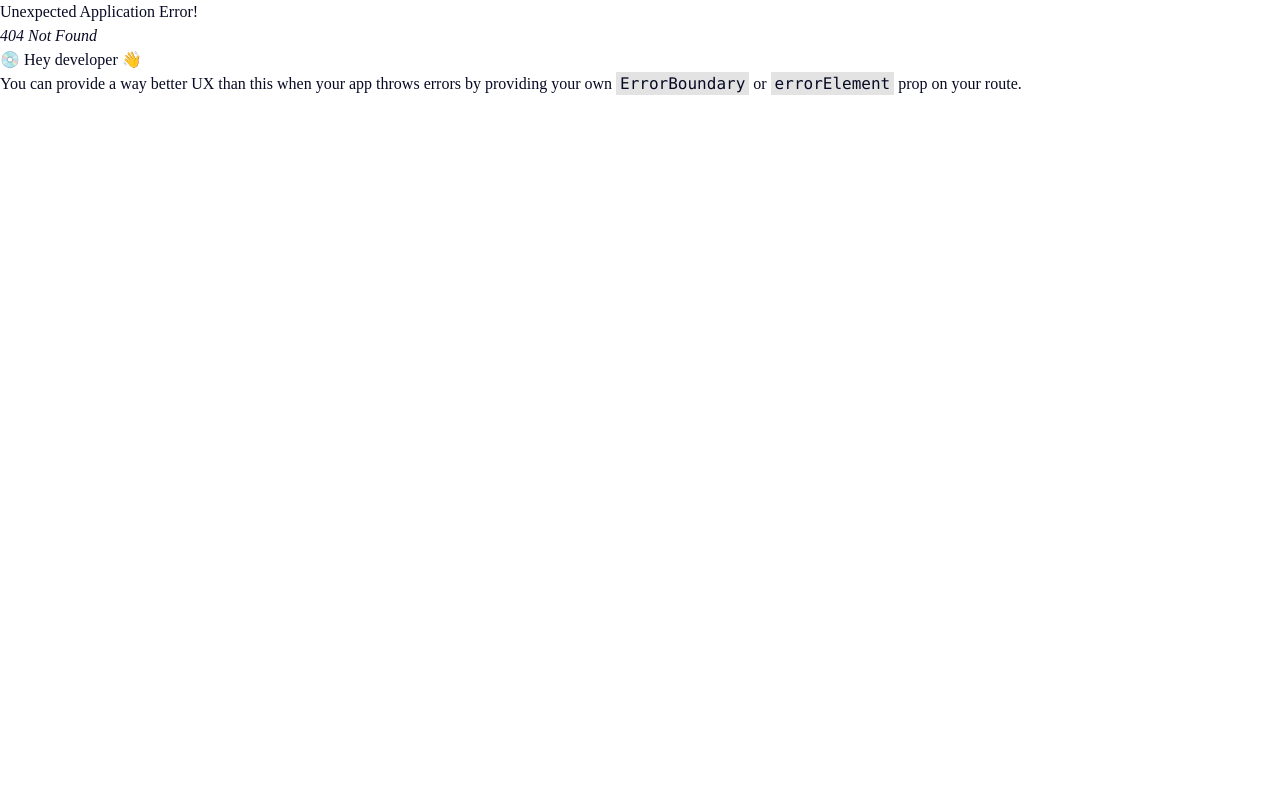
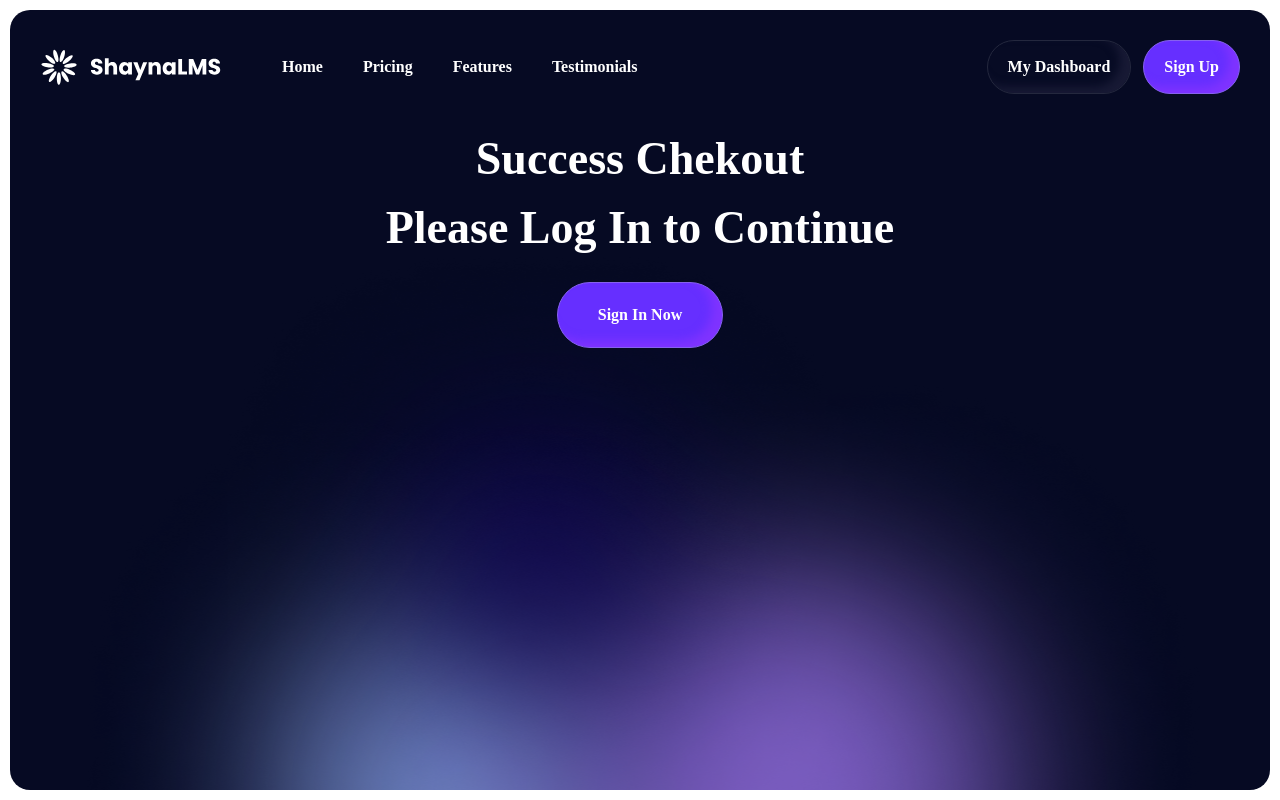
Before and after one commit to NajibAlfarizi/fe-lms, a React (Vite) app: page /success-checkout in a window 1280 px wide. Before the commit this address had no page. Built offline with nearby package versions, Linux system fonts and the light colour scheme.

Commit message:
add SuccessCheckOut page and update router configuration

```diff
--- /dev/null
+++ b/src/pages/SuccesCheckOut/index.jsx
@@ -0,0 +1,40 @@
+import { Link } from "react-router";
+import Navbar from "../../components/Navbar";
+
+export default function SuccessCheckOutPage() {
+  return (
+    <div className="relative flex flex-col flex-1 p-[10px]">
+      <div className="absolute w-[calc(100%-20px)] min-h-[calc(100vh-20px)] h-[calc(100%-20px)] bg-[#060A23] -z-10 rounded-[20px]">
+        <img
+          src="/assets/images/backgrounds/background-glow.png"
+          className="absolute bottom-0 transform -translate-x-1/2 left-1/2"
+          alt=""
+        />
+      </div>
+      <nav className="flex items-center justify-between p-[30px]">
+        <Navbar />
+        <div className="flex items-center gap-3">
+          <Link to="signin.html">
+            <div className="flex items-center gap-3 w-fit rounded-full border p-[14px_20px] transition-all duration-300 hover:bg-[#662FFF] hover:border-[#8661EE] hover:shadow-[-10px_-6px_10px_0_#7F33FF_inset] bg-[#070B24] border-[#24283E] shadow-[-10px_-6px_10px_0_#181A35_inset]">
+              <span className="font-semibold text-white">My Dashboard</span>
+            </div>
+          </Link>
+          <Link to="signup.html">
+            <div className="flex items-center gap-3 w-fit rounded-full border p-[14px_20px] transition-all duration-300 hover:bg-[#662FFF] hover:border-[#8661EE] hover:shadow-[-10px_-6px_10px_0_#7F33FF_inset] bg-[#662FFF] border-[#8661EE] shadow-[-10px_-6px_10px_0_#7F33FF_inset]">
+              <span className="font-semibold text-white">Sign Up</span>
+            </div>
+          </Link>
+        </div>
+      </nav>
+      <h1 className="font-extrabold text-[46px] leading-[69px] text-white text-center m-auto">
+        Success Chekout <br />
+        Please Log In to Continue
+      </h1>
+      <Link to="/manager/sign-in">
+        <div className="flex items-center justify-center gap-3 w-max mx-auto mt-5 rounded-full border p-[20px_40px] transition-all duration-300 hover:bg-[#662FFF] hover:border-[#8661EE] hover:shadow-[-10px_-6px_10px_0_#7F33FF_inset] bg-[#662FFF] border-[#8661EE] shadow-[-10px_-6px_10px_0_#7F33FF_inset]">
+          <span className="font-semibold text-white">Sign In Now</span>
+        </div>
+      </Link>
+    </div>
+  );
+}
--- a/src/router/index.jsx
+++ b/src/router/index.jsx
@@ -2,6 +2,7 @@
 import ManagerHome from "../pages/ManagerHome";
 import SignInPage from "../pages/SignIn";
 import SignUpPage from "../pages/SignUp";
+import SuccessCheckOutPage from "../pages/SuccesCheckOut";
 
 const router = createBrowserRouter([
   {
@@ -15,6 +16,10 @@
   {
     path: "/manager/sign-up",
     element: <SignUpPage />,
+  },
+  {
+    path: "/success-checkout",
+    element: <SuccessCheckOutPage />
   }
 ]);
 
```
